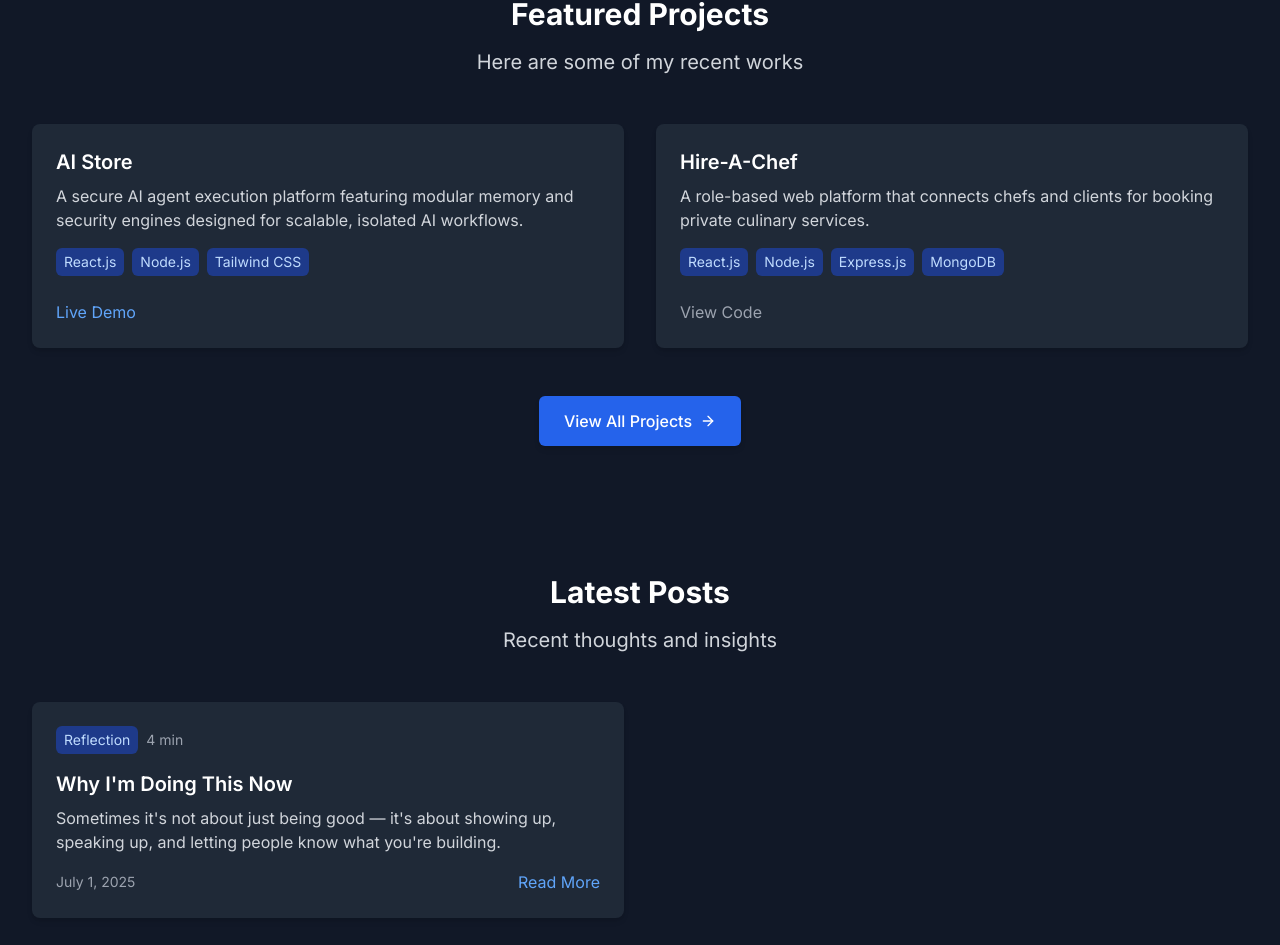
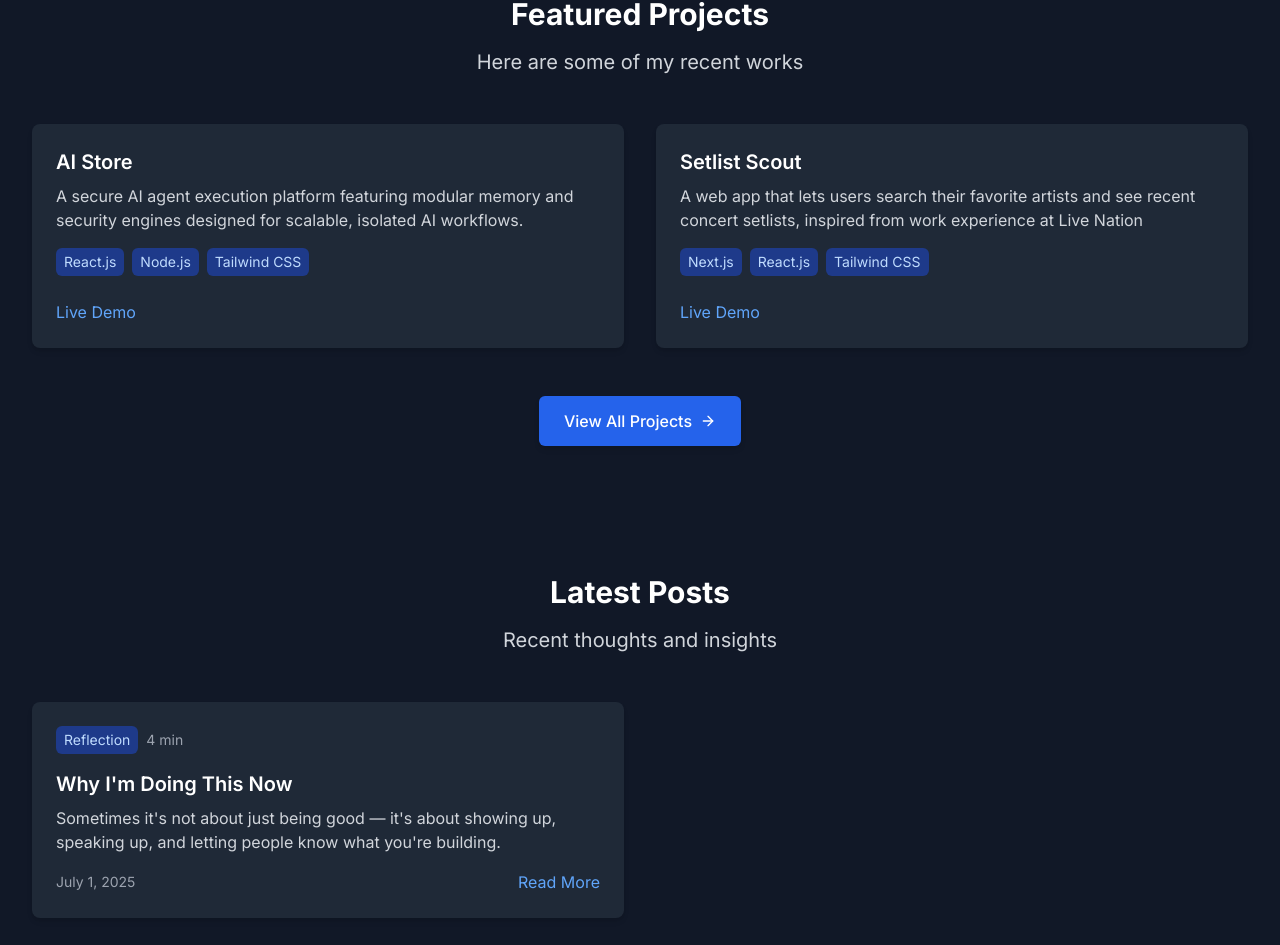
Before and after one commit to ansj99/personal-portfolio-Website, a React (Vite) app: page / in a window 1280 px wide. Shown: the part 868-1813 px from the top of the page. Built offline with nearby package versions, Linux system fonts and the light colour scheme.

Commit message:
project updated with setlist-scout

```diff
--- a/src/data/projects.js
+++ b/src/data/projects.js
@@ -9,20 +9,31 @@ export const projects = [
     role: "Built the front-end using React and Tailwind CSS with animated components and backend API integration."
   },
   {
+    title: "Setlist Scout",
+    description: "A web app that lets users search their favorite artists and see recent concert setlists, inspired from work experience at Live Nation",
+    technologies: ["Next.js", "React.js", "Tailwind CSS", ],
+    image: "/images/setlist-scout-demo.png",
+    live: "https://setlist-scout.vercel.app/",
+    source: "",
+    role: "Built front-end with Next.js and Tailwind CSS, integrated setlist.fm API, implemented search, pagination, and dynamic artist tour setlists."
+  },
+  {
     title: "Hire-A-Chef",
     description: "A role-based web platform that connects chefs and clients for booking private culinary services.",
     technologies: ["React.js", "Node.js", "Express.js", "MongoDB"],
     image: "/images/hire-a-chef-img.jpg",
     live: "",
     source: "https://github.com/gokulJinu01/CapstoneProject",
-    role: "front-end development, implemented role-based routing, dashboards, and interactivity."
+    role: "Front-end development, implemented role-based routing, dashboards, and interactivity."
   },
   {
     title: "Travel Planner App",
     description: "A web app to help users plan and organize trips with itinerary tracking.",
     technologies: ["ASP.NET", "C#", "SQL Server"],
+    image: "/images/travel-planner.png",
     live: "#",
     source: "",
     role: "Backend logic, SQL integration, form validation using C# and MVC."
-  }
+  },
+
 ];
```
Also changed, not shown: public/images/setlist-scout-demo.png (added).
